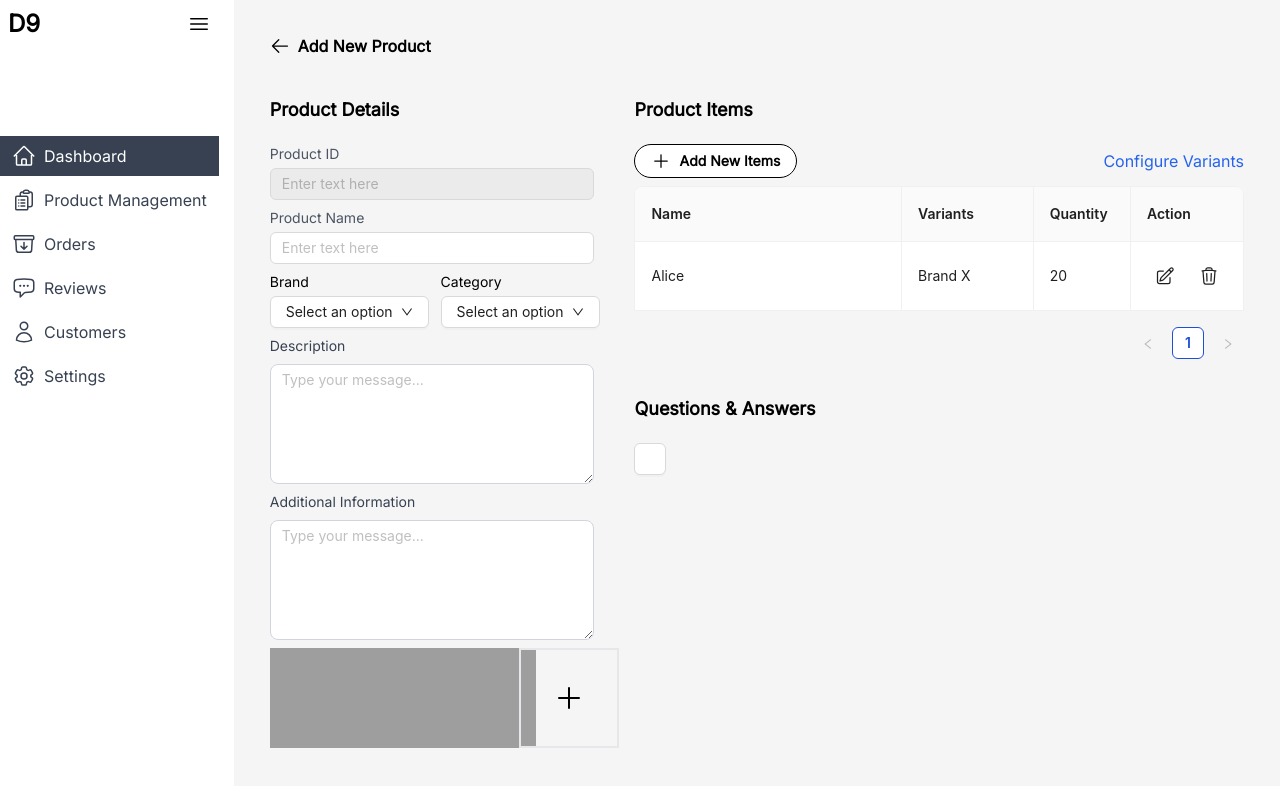
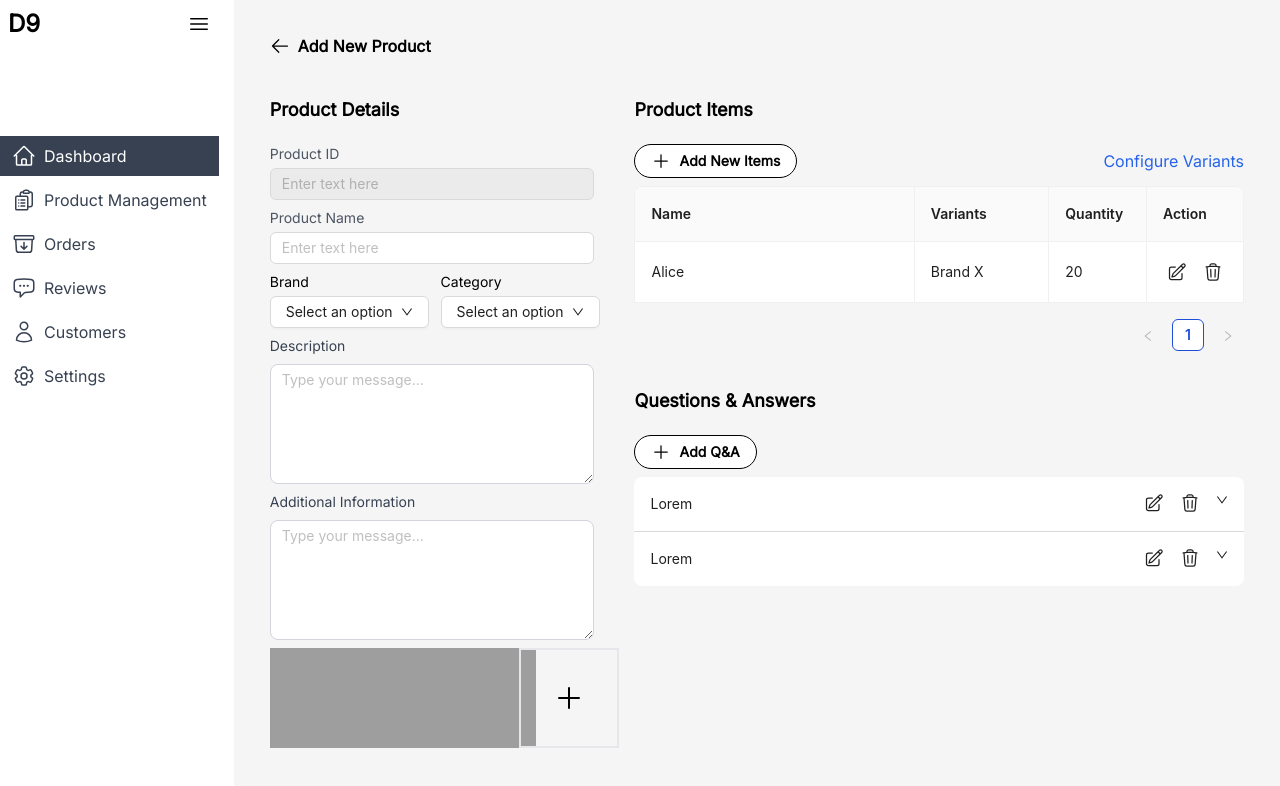
Before and after one commit to zakiD9/E-com-Website, a React (Vite) app: page /Admin in a window 1280 px wide. Shown: the top 786 px of the page. Built offline with nearby package versions, Linux system fonts and the light colour scheme; grey boxes are pictures that could not be loaded.

Commit message:
Q&A section

```diff
--- a/src/components/pages/admin/sections/productmanagement/Allproducts/addnewproduct/QndA/QndASection.tsx
+++ b/src/components/pages/admin/sections/productmanagement/Allproducts/addnewproduct/QndA/QndASection.tsx
@@ -1,16 +1,34 @@
 import { PlusIcon } from "@heroicons/react/24/outline";
-import { Button } from "antd";
+import { Button } from "../../../../../../../ui/button/Button";
+import QndACollapse from "../../../../../../../ui/ReusableCollapse";
 
+const items = [
+    {
+      key: "1",
+      title: "Lorem",
+      content: <p>This is content 1</p>,
+      onEdit: () => console.log("Edit 1"),
+      onDelete: () => console.log("Delete 1"),
+    },
+    {
+      key: "2",
+      title: "Lorem",
+      content: <p>This is content 2</p>,
+      onEdit: () => console.log("Edit 2"),
+      onDelete: () => console.log("Delete 2"),
+    },
+  ];
 
 
 export default function QndASection(){
 
     return(
-        <div className="flex flex-col justify-start gap-2 w-4/6">
+        <div className="flex flex-col justify-start gap-2 w-full">
         <h1 className="text-lg font-semibold mb-3">Questions & Answers</h1>
         <div className="flex justify-start">
         <Button size="sm" isPill={true} icon={<PlusIcon />} label="Add Q&A"/>
         </div>
+        <QndACollapse items={items} />
         </div>
     )
 }
--- /dev/null
+++ b/src/components/ui/ReusableCollapse.tsx
@@ -0,0 +1,56 @@
+import React from "react";
+import { Collapse, Space } from "antd";
+import {
+  EditOutlined,
+  DownOutlined,
+} from "@ant-design/icons";
+import DeleteButton from "./table.tsx/Delete";
+import EditButton from "./table.tsx/Edit";
+
+const { Panel } = Collapse;
+
+interface ReusableCollapseProps {
+  items: {
+    key: string;
+    title: string;
+    content?: React.ReactNode;
+    onEdit?: () => void;
+    onDelete?: () => void;
+  }[];
+}
+
+export default function QndACollapse({ items }: ReusableCollapseProps) {
+  return (
+    <Collapse
+      bordered={false}
+      expandIconPosition="end"
+      expandIcon={({ isActive }) => (
+        <DownOutlined rotate={isActive ? 180 : 0} />
+      )}
+      className="bg-white w-full"
+      style={{ width: "100%" }}
+    >
+      {items.map(({ key, title, content, onEdit, onDelete }) => (
+        <Panel
+          key={key}
+          header={
+            <div className="flex justify-between items-center w-full">
+              <span>{title}</span>
+              <Space>
+                {onEdit && (
+                  <EditButton userId={1} />
+                )}
+                {onDelete && (
+                  <DeleteButton userId={1}
+                  />
+                )}
+              </Space>
+            </div>
+          }
+        >
+          {content}
+        </Panel>
+      ))}
+    </Collapse>
+  );
+}
--- a/src/components/ui/table.tsx/Delete.tsx
+++ b/src/components/ui/table.tsx/Delete.tsx
@@ -10,7 +10,7 @@ export default function DeleteButton({
 
   return (
     <button
-      className={`p-2 duration-150 active:scale-110 hover:text-gray-800 transition`}
+      className={`p-1 duration-150 active:scale-110 hover:text-gray-800 transition`}
     >
       <TrashIcon className="h-5 w-5" />
     </button>
--- a/src/components/ui/table.tsx/Edit.tsx
+++ b/src/components/ui/table.tsx/Edit.tsx
@@ -10,7 +10,7 @@ export default function EditButton({
 
   return (
     <button
-      className={`p-2 duration-150 active:scale-110 hover:text-gray-800 transition`}
+      className={`p-1 duration-150 active:scale-110 hover:text-gray-800 transition`}
     >
       <PencilSquareIcon className="h-5 w-5" />
     </button>
```
